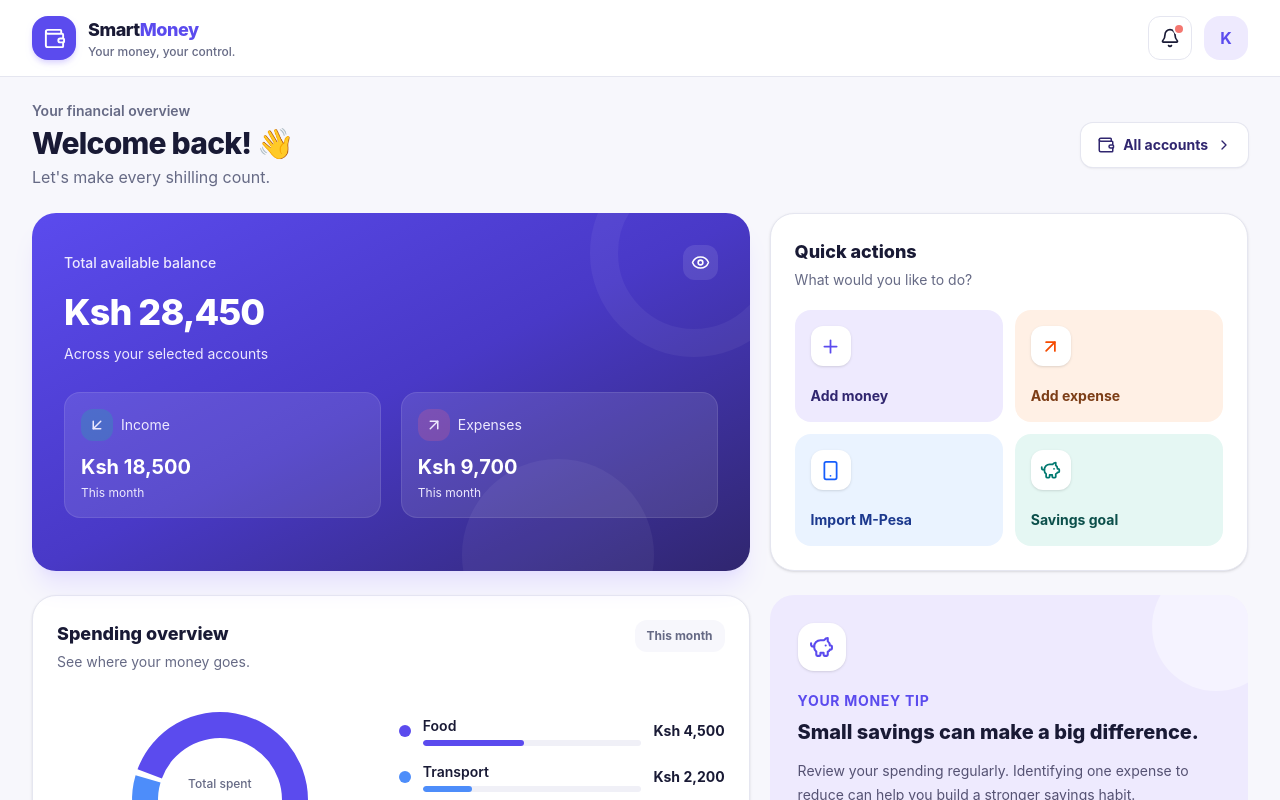
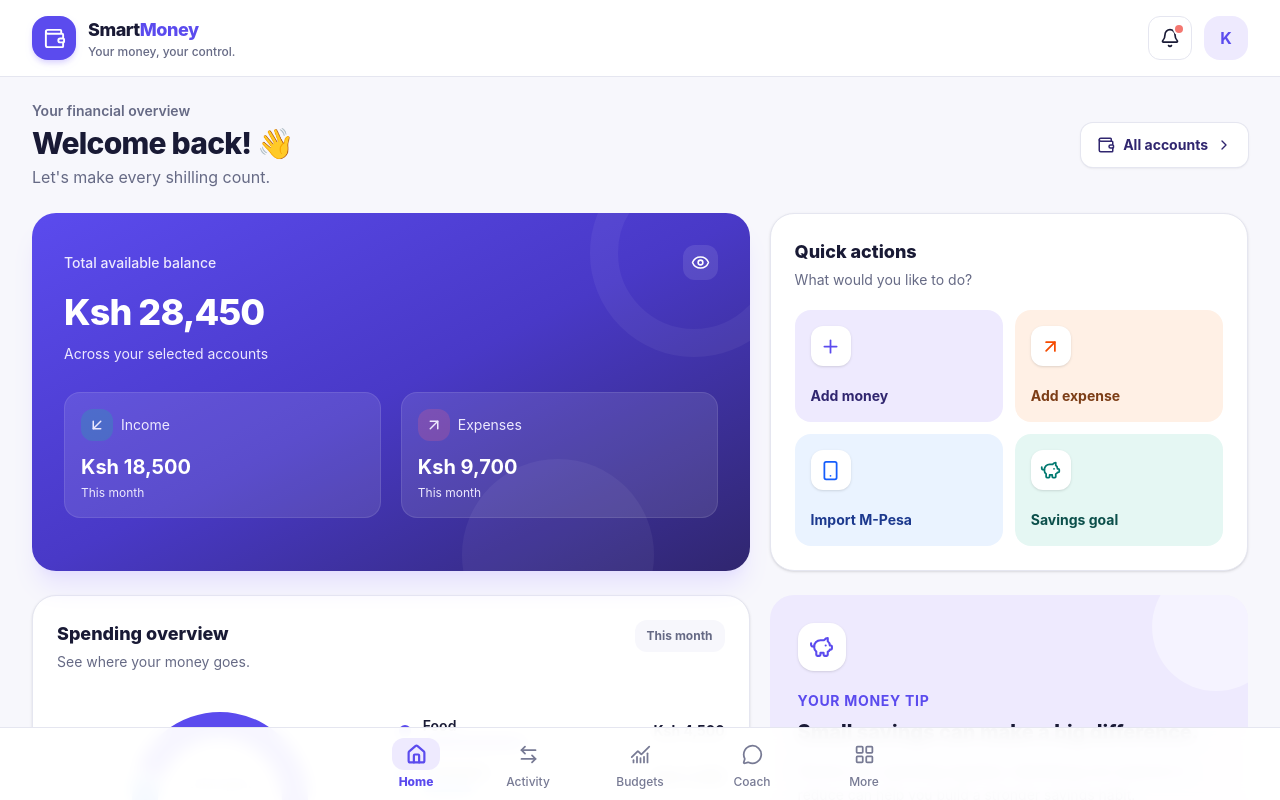
Before and after one commit to Linkon-Tuhoto/smart-money-tracker, a React (Vite) app in the folder money-tracker/: page / in a window 1280 px wide. Shown: the top 800 px of the page. Built offline with nearby package versions, Linux system fonts and the light colour scheme.

Commit message:
pages connection in app file

```diff
--- a/money-tracker/src/App.jsx
+++ b/money-tracker/src/App.jsx
@@ -1,16 +1,49 @@
-import { useState } from 'react'
-import heroImg from './assets/hero.png'
-import reactLogo from './assets/react.svg'
-import viteLogo from './assets/vite.svg'
-import Hero from './components/Hero'
+import { useState } from "react";
+
+import Hero from "./components/Hero";
+import BottomNavbar from "./components/BottomNavbar";
+
+import {
+  Activity,
+  Budgets,
+  Coach,
+  More,
+} from "./pages/OtherPages";
 
 function App() {
+  const [activeTab, setActiveTab] = useState("Home");
+
+  const renderPage = () => {
+    switch (activeTab) {
+      case "Activity":
+        return <Activity />;
+      case "Budgets":
+        return <Budgets />;
+      case "Coach":
+        return <Coach />;
+      case "More":
+        return <More />;
+      default:
+        return <Hero onNavigate={setActiveTab} />;
+    }
+  };
 
   return (
-    <>
-    <Hero />
-    </>
-  )
+    <div className="min-h-screen bg-[#F7F7FC] text-[#191A35]">
+      {activeTab === "Home" ? (
+        renderPage()
+      ) : (
+        <main className="mx-auto max-w-7xl px-4 py-6 pb-28 sm:px-6 sm:py-8 lg:px-8">
+          {renderPage()}
+        </main>
+      )}
+
+      <BottomNavbar
+        activeTab={activeTab}
+        onNavigate={setActiveTab}
+      />
+    </div>
+  );
 }
 
-export default App
+export default App;
--- a/money-tracker/src/pages/OtherPages.jsx
+++ b/money-tracker/src/pages/OtherPages.jsx
@@ -14,6 +14,7 @@ import {
   Settings,
   Upload,
 } from "lucide-react";
+import React from "react";
 
 const money = (amount) =>
   new Intl.NumberFormat("en-KE", {
```
Also changed, not shown: money-tracker/src/components/BottomNavbar.jsx (renamed from money-tracker/src/components/BottomNav.jsx).
